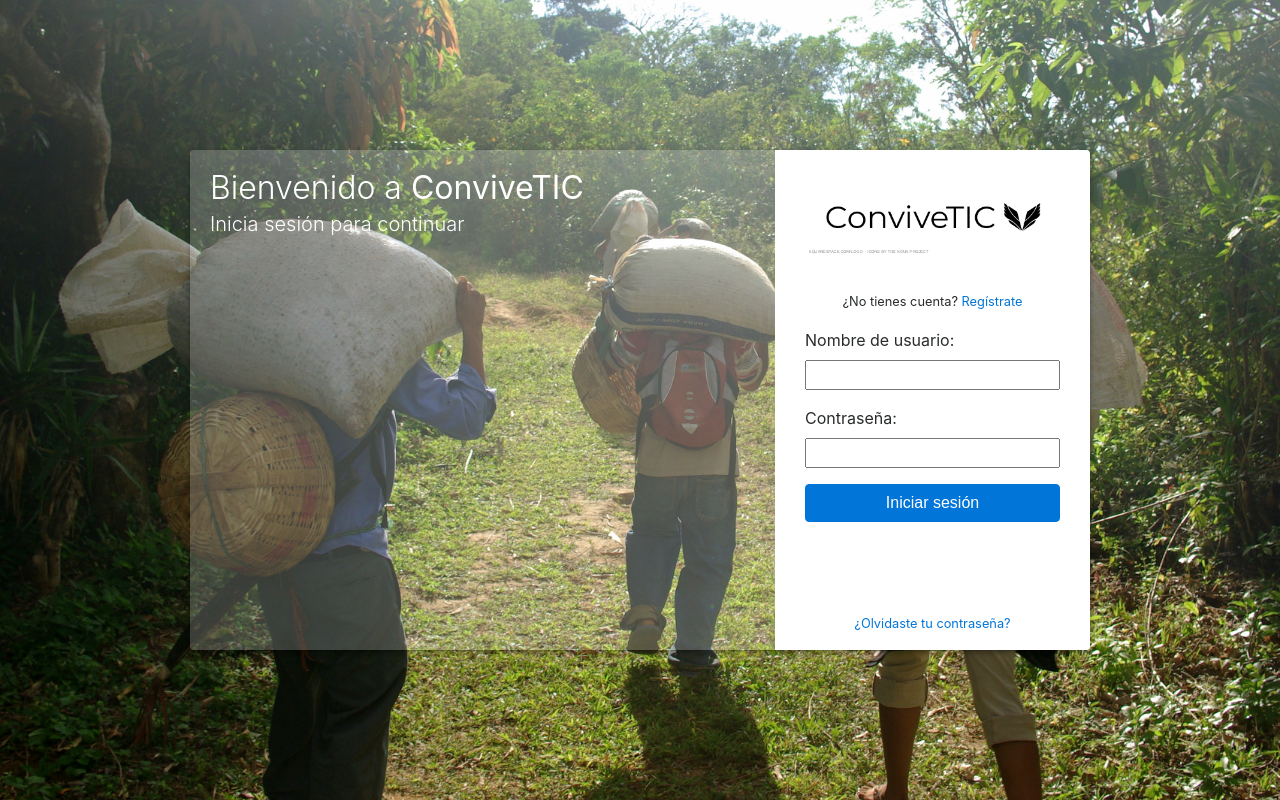
After one commit to lu1sd4/convivetic, a Django app: page /login in a window 1280 px wide. The commit adds this page. Run offline with Django 3.2, Linux system fonts and the light colour scheme; some libraries are stand-ins or nearby versions.

Commit message:
Login design

```diff
--- /dev/null
+++ b/app/forms.py
@@ -0,0 +1,12 @@
+from django import forms
+from django.contrib.auth.forms import AuthenticationForm
+
+class LoginForm(AuthenticationForm):
+	username = forms.CharField(
+		max_length=20,
+		label = 'Nombre de usuario'
+	)
+	password = forms.CharField(
+		label= 'Contraseña',
+		widget=forms.PasswordInput
+	)
--- /dev/null
+++ b/app/static/app/layouts/login.styl
@@ -0,0 +1,67 @@
+.login-container
+
+	background-image url('img/background.jpg')
+	min-height 100vh
+	background-size cover
+	display flex
+	flex-direction column
+
+	&::before,&::after
+		box-flex 1
+		flex-grow 1
+		content ''
+		display block
+		height 24px
+	&::before
+		min-height 30px
+
+	.login-box
+
+		display flex
+		width 900px
+		flex-shrink 0
+		box-shadow 0 4px 4px 0 rgba(0,0,0,0.14),0 3px 1px -2px rgba(0,0,0,0.12),0 1px 5px 0 rgba(0,0,0,0.2)
+		min-height 500px
+		margin 0 auto
+		flex-direction row
+
+		input[type=text],
+		input[type=password]
+		input[type=submit]
+
+			width 100%
+
+		.login-dec
+
+			border-bottom-left-radius 4px
+			border-top-left-radius 4px
+			width 65%
+			padding 20px 20px
+			background-color rgba(254,254,254,.2)
+			h1,h2,h3,h4,h5
+				font-weight 300
+				color white
+
+		.login-form
+
+			border-bottom-right-radius 4px
+			border-top-right-radius 4px
+			width 35%
+			background #fff
+			padding 28px 30px
+			position relative
+
+			.login-logo
+
+				width 100%
+				margin-bottom 2em
+
+			.form-group
+
+				margin-bottom 1em
+
+			.forgot-password
+				position absolute
+				bottom 0
+				left 0%
+				right 0%
--- a/app/static/app/style.css
+++ b/app/static/app/style.css
@@ -28,3 +28,71 @@ h2 {
   background-color: #455a64;
   height: 60px;
 }
+.login-container {
+  background-image: url("img/background.jpg");
+  min-height: 100vh;
+  background-size: cover;
+  display: flex;
+  flex-direction: column;
+}
+.login-container::before,
+.login-container::after {
+  box-flex: 1;
+  flex-grow: 1;
+  content: '';
+  display: block;
+  height: 24px;
+}
+.login-container::before {
+  min-height: 30px;
+}
+.login-container .login-box {
+  display: flex;
+  width: 900px;
+  flex-shrink: 0;
+  box-shadow: 0 4px 4px 0 rgba(0,0,0,0.14), 0 3px 1px -2px rgba(0,0,0,0.12), 0 1px 5px 0 rgba(0,0,0,0.2);
+  min-height: 500px;
+  margin: 0 auto;
+  flex-direction: row;
+}
+.login-container .login-box input[type=text],
+.login-container .login-box input[type=password],
+.login-container .login-box input[type=submit] {
+  width: 100%;
+}
+.login-container .login-box .login-dec {
+  border-bottom-left-radius: 4px;
+  border-top-left-radius: 4px;
+  width: 65%;
+  padding: 20px 20px;
+  background-color: rgba(254,254,254,0.2);
+}
+.login-container .login-box .login-dec h1,
+.login-container .login-box .login-dec h2,
+.login-container .login-box .login-dec h3,
+.login-container .login-box .login-dec h4,
+.login-container .login-box .login-dec h5 {
+  font-weight: 300;
+  color: #fff;
+}
+.login-container .login-box .login-form {
+  border-bottom-right-radius: 4px;
+  border-top-right-radius: 4px;
+  width: 35%;
+  background: #fff;
+  padding: 28px 30px;
+  position: relative;
+}
+.login-container .login-box .login-form .login-logo {
+  width: 100%;
+  margin-bottom: 2em;
+}
+.login-container .login-box .login-form .form-group {
+  margin-bottom: 1em;
+}
+.login-container .login-box .login-form .forgot-password {
+  position: absolute;
+  bottom: 0;
+  left: 0%;
+  right: 0%;
+}
--- a/app/static/app/style.styl
+++ b/app/static/app/style.styl
@@ -1 +1,2 @@
 @import 'layouts/base.styl'
+@import 'layouts/login.styl'
--- a/app/templates/app/base.html
+++ b/app/templates/app/base.html
@@ -32,8 +32,6 @@
 	<br><br><br><br><br><br><br><br><br><br><br>
 	<br><br>
 
-
-
 	<footer class="con-footer-pinfo"></footer>
 	<footer class="con-footer-secondary"></footer>
 	<footer></footer>
--- /dev/null
+++ b/app/templates/app/login.html
@@ -0,0 +1,44 @@
+{% load static %}
+
+<!DOCTYPE html>
+<html lang="es">
+<head>
+	<meta charset="utf-8">
+	<meta name="viewport" content="width=device-width, initial-scale=1, shrink-to-fit=no">
+	<title>ConviveTIC</title>
+	<link rel="stylesheet" type="text/css" href="{% static 'app/libs/dist/css/tether.min.css' %}">
+	<link rel="stylesheet" type="text/css" href="{% static 'app/libs/bootstrap/dist/css/bootstrap.min.css' %}">
+	<link rel="stylesheet" type="text/css" href="{% static 'app/style.css' %}" />
+</head>
+<body>
+	<div class="login-container">
+		<div class="login-box rounded">
+			<div class="login-dec">
+				<h2>Bienvenido a <strong>ConviveTIC</strong></h2>
+				<h5>Inicia sesión para continuar</h5>
+			</div>
+			<div class="login-form">
+				<img class="login-logo" src="{% static 'app/img/ConviveTIC-logo.png' %}">
+				<p class="text-center"><small>¿No tienes cuenta? <a href="#">Regístrate</a></small></p>
+				<form method="post" action="{% url 'login' %}">
+				{% csrf_token %}
+					<div class="form-group">
+					    {{ form.username.label_tag }}
+					    {{ form.username }}
+					</div>
+					<div class="form-group">
+					    {{ form.password.label_tag }}
+					    {{ form.password }}
+				    </div>
+				    <div class="form-group">
+						<input type="submit" value="Iniciar sesión" class="btn btn-primary"/>
+						<input type="hidden" name="next" value="{{ next }}" />
+					</div>
+				</form>
+				<div class="forgot-password text-center">
+					<a href="#"><p><small>¿Olvidaste tu contraseña?</small></p></a>
+				</div>
+			</div>
+		</div>
+	</div>
+</body>
--- a/app/urls.py
+++ b/app/urls.py
@@ -1,7 +1,9 @@
 from django.urls import path
 
 from .views import Index
+from .views import Login
 
 urlpatterns = [
 	path('', Index.as_view(), name='index'),
+	path('login', Login.as_view(), name='login')
 ]
--- a/app/views.py
+++ b/app/views.py
@@ -2,8 +2,15 @@ from django.shortcuts import render
 from django.http import HttpResponse
 from django.template import loader
 from django.views.generic import TemplateView
+from django.contrib.auth.views import LoginView
+
+from .forms import LoginForm
 
 class Index(TemplateView):
 	#context = {}
 	#return render(request, 'app/index.html', context)
 	template_name = 'app/index.html'
+
+class Login(LoginView):
+	template_name = 'app/login.html'
+	authentication_form = LoginForm
--- a/convivetic/settings.py
+++ b/convivetic/settings.py
@@ -122,3 +122,8 @@ STATIC_URL = '/static/'
 STATIC_ROOT = '/static/'
 MEDIA_ROOT = 'app/static/media'
 MEDIA_URL = '/app/static/media/'
+
+# Auth options
+
+LOGIN_URL = 'login'
+LOGIN_REDIRECT_URL = 'index'
```
Also changed, not shown: app/models.py (+9 -2 lines), app/migrations/0007_auto_20180105_1400.py (added), app/static/app/img/ConviveTIC-logo.png (added), app/static/app/img/background.jpg (added), db.sqlite3.
